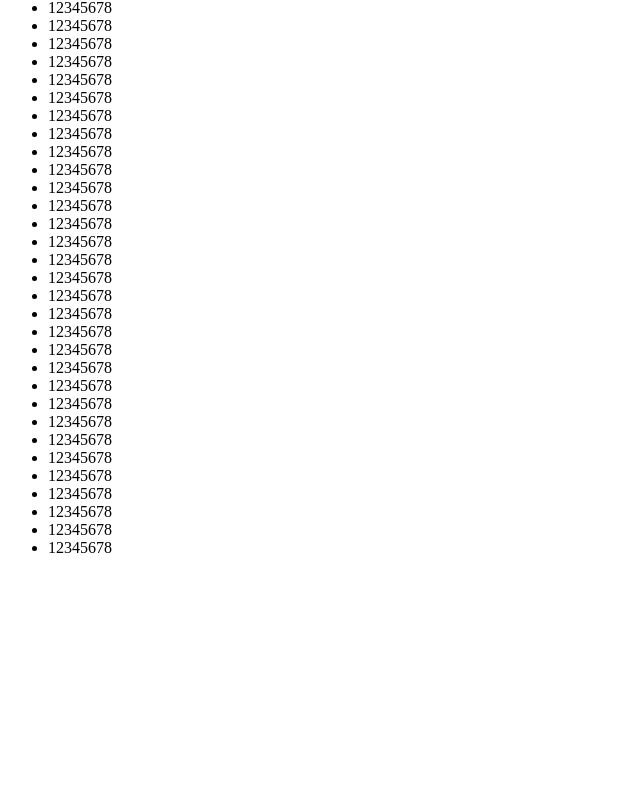
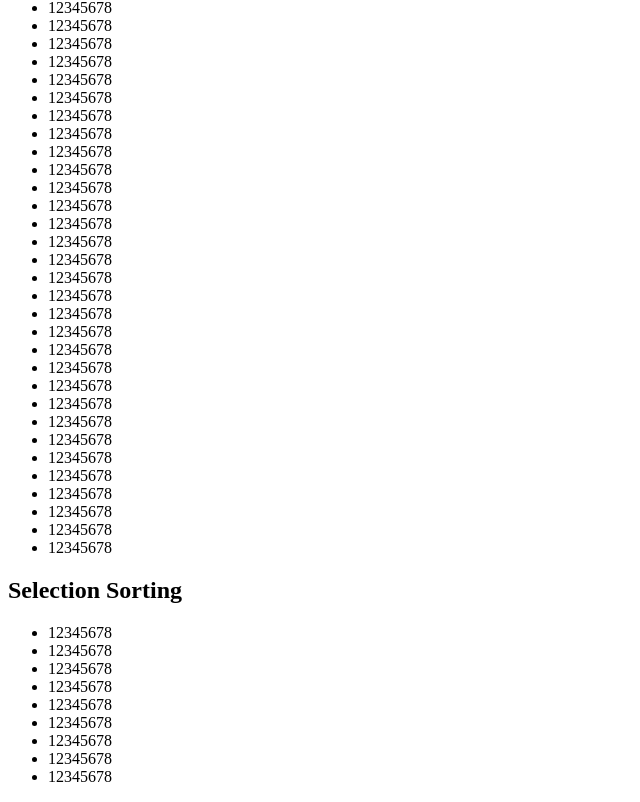
Before and after one commit to wroclawianka/sorting, a React (Create React App) app: page / in a window 1280 px wide. Shown: the part 778-1580 px from the top of the page, without its empty margins (0-640 px from the left). Before the commit the page ends 1351 px from the top, so only its background shows below. Built offline with nearby package versions, Linux system fonts and the light colour scheme.

Commit message:
selection sorting added

```diff
--- a/src/App.tsx
+++ b/src/App.tsx
@@ -1,6 +1,7 @@
 import React, { Component } from 'react';
 import './App.css';
 import  BubbleSorting from './components/BubbleSorting';
+import  SelectionSorting from './components/SelectionSorting';
 
 interface State {
   list: Array<number>;
@@ -36,6 +37,7 @@ class App extends Component<Props, State> {
        <p>{this.state.list}</p>
        <div>
           <BubbleSorting list={this.state.list}></BubbleSorting>
+          <SelectionSorting list={this.state.list}></SelectionSorting>
        </div>
       </div>
     );
--- /dev/null
+++ b/src/components/SelectionSorting.tsx
@@ -0,0 +1,53 @@
+import React, { Component } from 'react';
+
+interface State {
+    result: Array<number>,
+    steps:  Array<any>
+}
+
+interface Props {
+    list: Array<number>
+}
+
+class SelectionSorting extends Component<Props, State> {
+    public state : State;
+    constructor(){
+        super();
+        this.state = {
+            result : [],
+            steps : []
+        }
+    }
+
+    componentWillMount() {
+        this.useSelectionSorting()
+    }
+
+    useSelectionSorting(){
+        var array : Array<number> = this.props.list;
+        var steps = [ [...array] ];
+        for(var i = 0; i < array.length; i++){
+            let min = Math.min(...array.slice(i, array.length));
+            let minIndex = array.indexOf(min);
+            [array[i], array[minIndex]] = [array[minIndex], array[i]];
+            steps.push([...array])
+        }
+        this.setState({
+            result : array,
+            steps : steps
+        })
+}
+
+    render() {
+        return <div>
+            <h2>Selection Sorting</h2>
+            <ul>
+                {this.state.steps.map(function(step : []){
+                    return <li>{step}</li>;
+                  })}
+            </ul>
+        </div>
+    }
+}
+
+export default SelectionSorting;
```
